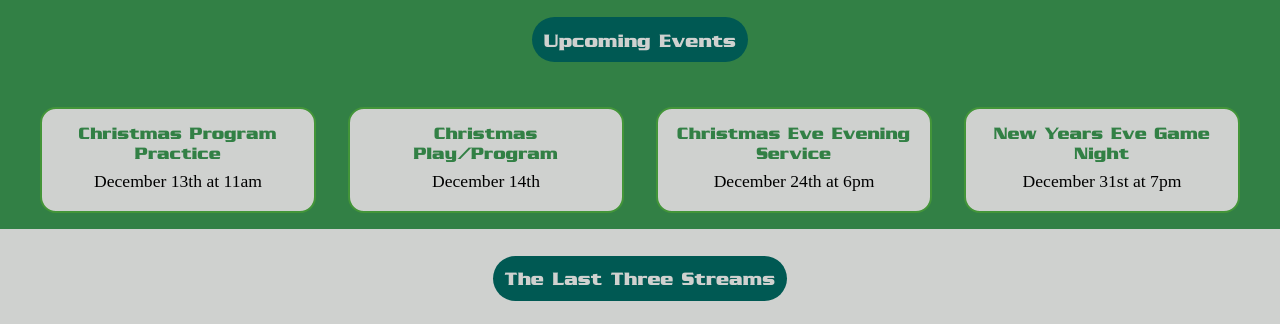
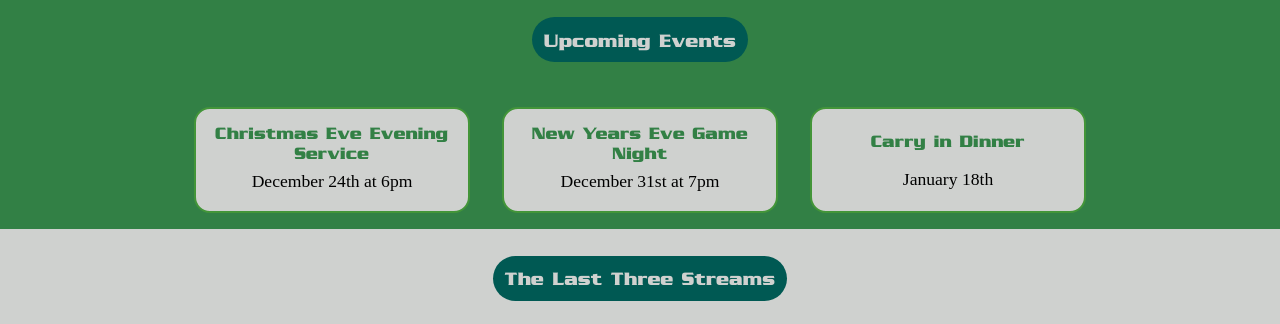
Before and after one commit to ideck802/church_website, a website: page index.html in a window 1280 px wide. Shown: the part 1384-1708 px from the top of the page. Drawn offline with Linux system fonts and the light colour scheme.

Commit message:
Update index.html

```diff
--- a/index.html
+++ b/index.html
@@ -188,20 +188,16 @@
       </div>
       <div class="event-list">
         <div class="event">
-          <h4>Christmas Program Practice</h4>
-          <p>December 13th at 11am</p>
-        </div>
-        <div class="event">
-          <h4>Christmas Play/Program</h4>
-          <p>December 14th</p>
-        </div>
-        <div class="event">
           <h4>Christmas Eve Evening Service</h4>
           <p>December 24th at 6pm</p>
         </div>
         <div class="event">
           <h4>New Years Eve Game Night</h4>
           <p>December 31st at 7pm</p>
+        </div>
+        <div class="event">
+          <h4>Carry in Dinner</h4>
+          <p>January 18th</p>
         </div>
       </div>
     </div>
```
